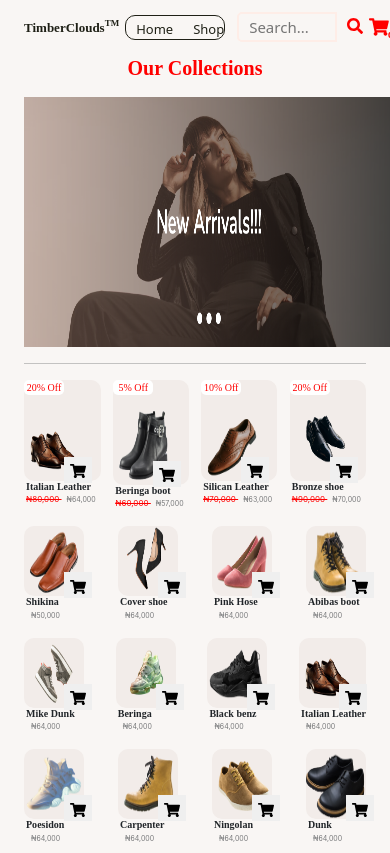
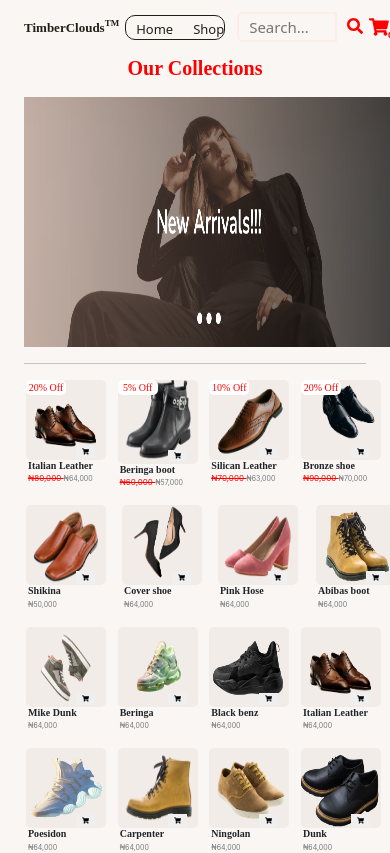
Before and after one commit to awolope/hng-timbucloud, a React (Create React App) app: page /Shop in a window 390 px wide. Shown: the top 853 px of the page. Built offline with nearby package versions, Linux system fonts and the light colour scheme; a small style sheet from the web is missing.

Commit message:
done for now

```diff
--- a/src/pages/Shop.css
+++ b/src/pages/Shop.css
@@ -26,7 +26,9 @@ body {
   font-weight: 400;
   font-family: Nunito-sans;
   width: 60px;
+  padding: 2px;
   border-radius: 10px;
+  position: absolute;
 }
 .shimg1 {
   background-color: rgba(242, 236, 233, 1);
@@ -66,6 +68,7 @@ body {
 .initialprice {
   font-family: Inter;
   font-size: 16px;
+
   font-weight: 400;
   line-height: 19.36px;
   text-align: left;
@@ -95,19 +98,23 @@ body {
     text-decoration: line-through;
     color: red;
   }
+  .imgrow {
+    margin-left: 2px;
+    text-align: center;
+    margin-right: -15px;
+  }
   .newprice {
     font-family: Inter;
     font-size: 7px;
     font-weight: 400;
     line-height: 9.36px;
     text-align: left;
-
     opacity: 0.6;
-    margin: 5px;
+    margin: 0px;
   }
   .shoeimages {
-    width: 60px;
-    height: 70px;
+    width: 80px;
+    height: 80px;
   }
   .shoph1 {
     text-align: center;
@@ -126,12 +133,13 @@ body {
     font-weight: 400;
     font-family: Nunito-sans;
     width: 40px;
+    padding: 0px;
     font-size: 10px;
     border-radius: 5px;
   }
   .shoeimagesit {
-    width: 60px;
-    height: 70px;
+    width: 80px;
+    height: 80px;
   }
   .price {
     font-size: 10px;
@@ -161,6 +169,6 @@ body {
     background-color: rgba(242, 236, 233, 1);
     padding: 0px;
     margin: 0px;
-    border-radius: 10px;
+    border-radius: 5px;
   }
 }
--- a/src/pages/adddtocartbutton.css
+++ b/src/pages/adddtocartbutton.css
@@ -6,10 +6,12 @@
   position: absolute;
   margin-left: 125px;
   margin-top: -14px;
+  color: black;
 }
-@media (max-width: 900px) {
+@media (max-width: 750px) {
   .addtocartbtn {
-    margin-left: 20px;
-    margin-top: -12px;
+    margin-left: 25px;
+    margin-top: -7px;
+    font-size: 7px;
   }
 }
```
